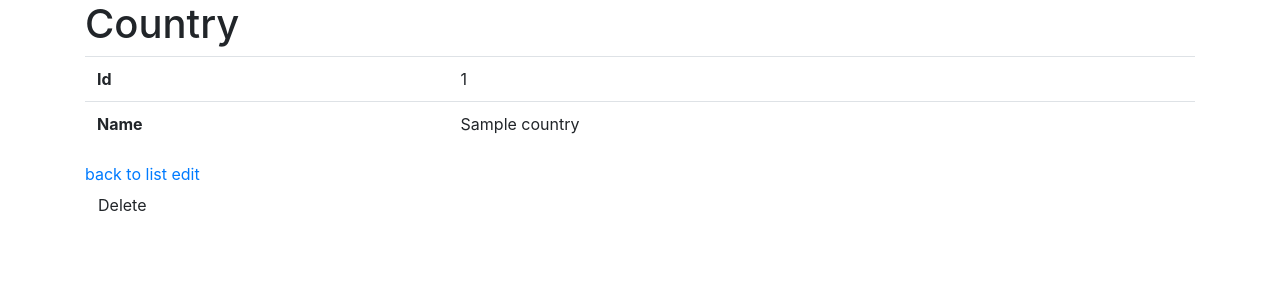
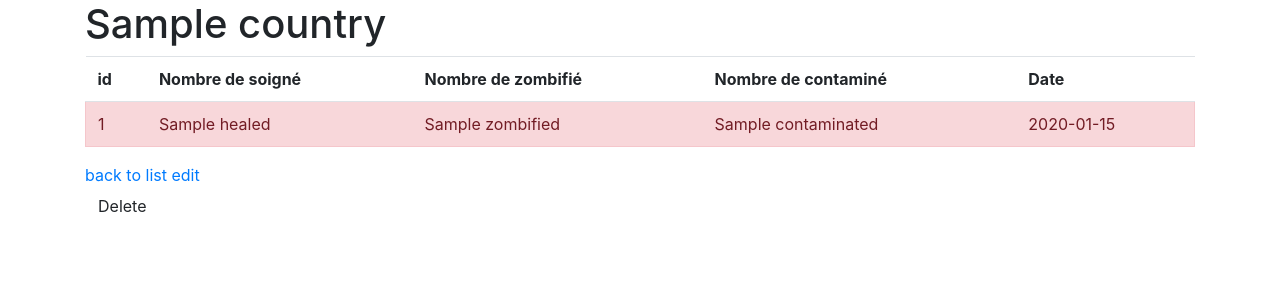
Before and after one commit to vladverh/ExamVirus, a Symfony app: template templates/country/show.html.twig in a window 1280 px wide. Shown: the part 56-356 px from the top of the page. Run offline with Twig, Linux system fonts and the light colour scheme; the template is opened without the code that fills it: most values are stand-ins (such as "Sample title", 1, 10 or a date in 2020); some libraries are stand-ins or nearby versions.

Commit message:
color if zombified

```diff
--- a/src/Controller/CountryController.php
+++ b/src/Controller/CountryController.php
@@ -5,6 +5,7 @@ namespace App\Controller;
 use App\Entity\Country;
 use App\Form\CountryType;
 use App\Repository\CountryRepository;
+use App\Repository\StatRepository;
 use Symfony\Bundle\FrameworkBundle\Controller\AbstractController;
 use Symfony\Component\HttpFoundation\Request;
 use Symfony\Component\HttpFoundation\Response;
@@ -51,10 +52,11 @@ class CountryController extends AbstractController
     /**
      * @Route("/{id}", name="country_show", methods={"GET"})
      */
-    public function show(Country $country): Response
+    public function show(Country $country, StatRepository $statRepository): Response
     {
         return $this->render('country/show.html.twig', [
             'country' => $country,
+            'stats' => $statRepository->findBy([], ['statDate' => "DESC"]),
         ]);
     }
 
--- a/src/Controller/StatController.php
+++ b/src/Controller/StatController.php
@@ -39,7 +39,7 @@ class StatController extends AbstractController
             $entityManager->persist($stat);
             $entityManager->flush();
 
-            return $this->redirectToRoute('stat_index');
+            return $this->redirectToRoute('app_index');
         }
 
         return $this->render('stat/new.html.twig', [
--- a/templates/app/index.html.twig
+++ b/templates/app/index.html.twig
@@ -17,7 +17,7 @@
         </thead>
         <tbody>
         {% for country in countries %}
-            <tr>
+            <tr class=" alert alert-{{ country.healed > country.zombified ? 'success' : 'danger' }} ">
                 <td>{{ country.name }}</td>
                 <td>{{ country.contaminated }}</td>
                 <td>{{ country.healed }}</td>
--- a/templates/country/show.html.twig
+++ b/templates/country/show.html.twig
@@ -3,18 +3,29 @@
 {% block title %}Country{% endblock %}
 
 {% block body %}
-    <h1>Country</h1>
+    <h1>{{country.name}}</h1>
 
     <table class="table">
         <tbody>
+
             <tr>
-                <th>Id</th>
-                <td>{{ country.id }}</td>
+                <th>id</th>
+                <th>Nombre de soigné</th>
+                <th>Nombre de zombifié</th>
+                <th>Nombre de contaminé</th>
+                <th>Date</th>
             </tr>
-            <tr>
-                <th>Name</th>
-                <td>{{ country.name }}</td>
-            </tr>
+
+
+            {% for stat in country.stats %}
+                <tr class=" alert alert-{{ stat.healed > stat.zombified ? 'success' : 'danger' }} ">
+                    <td> {{ stat.id }}</td>
+                    <td> {{ stat.healed }} </td>
+                    <td> {{ stat.zombified }} </td>
+                    <td> {{ stat.contaminated}} </td>
+                    <td> {{ stat.statDate ? stat.statDate|date('Y-m-d') : '' }} </td>
+                </tr>
+            {% endfor %}
         </tbody>
     </table>
 
--- a/templates/stat/index.html.twig
+++ b/templates/stat/index.html.twig
@@ -19,7 +19,7 @@
         </thead>
         <tbody>
         {% for stat in stats %}
-            <tr>
+            <tr class=" alert alert-{{ stat.healed > stat.zombified ? 'success' : 'danger' }} ">
                 <td>{{ stat.id }}</td>
                 <td>{{ stat.country.name }}</td>
                 <td>{{ stat.contaminated }}</td>
```
